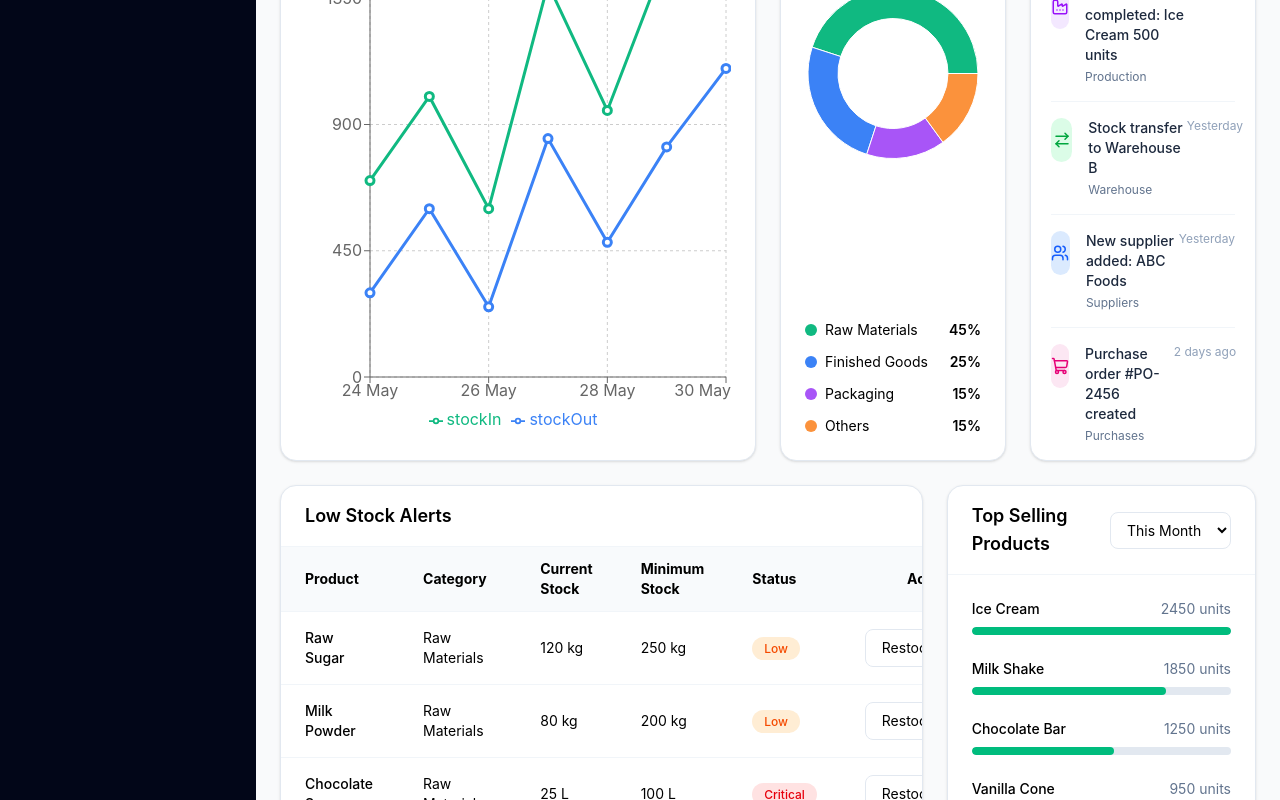
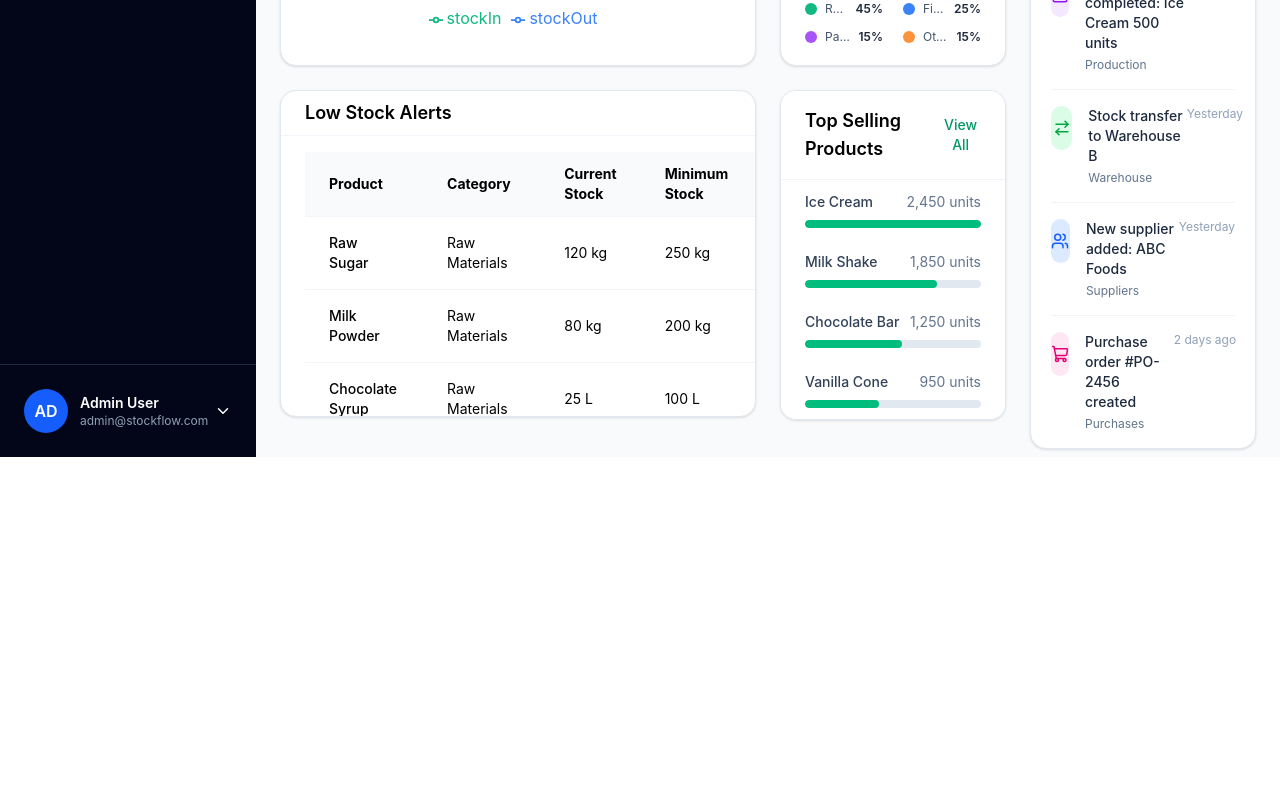
Before and after one commit to AljasMuthukadan/stockflow, a React (Vite) app in the folder client/: page /dashboard in a window 1280 px wide. Shown: the part 560-1360 px from the top of the page. After the commit the page ends 1017 px from the top, so only its background shows below. Built offline with nearby package versions, Linux system fonts and the light colour scheme.

Commit message:
Dashboard UI Demo Version Completed first date

```diff
--- a/client/src/components/dashboard/DashboardContent.jsx
+++ b/client/src/components/dashboard/DashboardContent.jsx
@@ -6,40 +6,42 @@ import TopSellingProducts from "./TopSellingProducts";
 
 export default function DashboardContent() {
   return (
-    <div className="space-y-6">
+      <div className="mt-4">
+        <div className="grid grid-cols-12 gap-6">
 
-      {/* First Row */}
+          {/* LEFT */}
+          <div className="col-span-12 xl:col-span-9">
+            <div className="grid grid-cols-12 gap-6">
 
-      <div className="grid grid-cols-12 gap-6 items-stretch">
-
-        <div className="col-span-12 xl:col-span-6">
+              {/* Inventory Chart */}
+              <div className="col-span-12 lg:col-span-8">
                 <InventoryChart />
               </div>
 
-        <div className="col-span-12 md:col-span-6 xl:col-span-3">
+              {/* Pie Chart */}
+              <div className="col-span-12 lg:col-span-4">
                 <StockCategoryChart />
               </div>
 
-        <div className="col-span-12 md:col-span-6 xl:col-span-3">
+              {/* Low Stock */}
+              <div className="col-span-12 lg:col-span-8">
+                <LowStockTable />
+              </div>
+
+              {/* Top Selling */}
+              <div className="col-span-12 lg:col-span-4">
+                <TopSellingProducts />
+              </div>
+
+            </div>
+          </div>
+
+          {/* RIGHT */}
+          <div className="col-span-12 xl:col-span-3">
             <RecentActivities />
           </div>
 
         </div>
-
-      {/* Second Row */}
-
-      <div className="grid grid-cols-12 gap-6 items-start">
-
-        <div className="col-span-12 xl:col-span-8">
-          <LowStockTable />
-        </div>
-
-        <div className="col-span-12 xl:col-span-4">
-          <TopSellingProducts />
-        </div>
-
-      </div>
-
       </div>
   );
 }
--- a/client/src/components/dashboard/DashboardHeader.jsx
+++ b/client/src/components/dashboard/DashboardHeader.jsx
@@ -2,7 +2,7 @@ import { CalendarDays } from "lucide-react";
 
  function DashboardHeader() {
   return (
-    <div className="mb-8 flex  flex-col gap-4 md:flex-row md:items-center md:justify-between">
+    <div className="mb-5 flex  flex-col gap-4 md:flex-row md:items-center md:justify-between">
       {/* Left */}
       <div>
         <h1 className="text-3xl font-bold tracking-tight text-slate-900">
--- a/client/src/components/dashboard/InventoryChart.jsx
+++ b/client/src/components/dashboard/InventoryChart.jsx
@@ -21,7 +21,7 @@ const data = [
 
  function InventoryChart() {
   return (
-    <div className="flex h-full flex-col rounded-2xl border border-slate-200 bg-white p-6 shadow-sm">
+    <div className="flex h-[300px] flex-col rounded-2xl border border-slate-200 bg-white p-6 shadow-sm">
 
       <div className="mb-4 flex items-center justify-between">
         <div>
@@ -41,7 +41,7 @@ const data = [
         </select>
       </div>
 
-      <div className="flex-1 min-h-[320px]">
+      <div className=" min-h-[180px]">
         <ResponsiveContainer width="100%" height="100%">
           <LineChart data={data}>
             <CartesianGrid strokeDasharray="3 3" />
--- a/client/src/components/dashboard/LowStockTable.jsx
+++ b/client/src/components/dashboard/LowStockTable.jsx
@@ -40,13 +40,13 @@ export default function LowStockTable() {
   return (
     <div className="rounded-2xl border border-slate-200 bg-white shadow-sm">
 
-      <div className="border-b border-slate-100 px-6 py-4">
+      <div className="border-b border-slate-100 px-6 py-2">
         <h3 className="text-lg font-semibold">
           Low Stock Alerts
         </h3>
       </div>
 
-      <div className="overflow-x-auto">
+      <div className="max-h-[280px] scrollbar-none overflow-y-auto px-6 py-4">
 
         <table className="w-full text-sm">
 
--- a/client/src/components/dashboard/RecentActivities.jsx
+++ b/client/src/components/dashboard/RecentActivities.jsx
@@ -53,7 +53,7 @@ import ActivityItem from "./ActivityItem";
   ];
 
   return (
-  <div className="flex h-full flex-col rounded-2xl border border-slate-200 bg-white shadow-sm">
+      <div className="flex h-full min-h-[650px] flex-col rounded-2xl border border-slate-200 bg-white shadow-sm">
       {/* Header */}
 
       <div className="flex items-center justify-between p-5 border-b border-slate-100">
--- a/client/src/components/dashboard/StockCategoryChart.jsx
+++ b/client/src/components/dashboard/StockCategoryChart.jsx
@@ -22,20 +22,22 @@ const COLORS = [
 
 function StockCategoryChart() {
     return (
-    <div className="flex h-full flex-col rounded-2xl border border-slate-200 bg-white p-6 shadow-sm">
-
-      <h3 className="mb-5 text-lg font-semibold">
+        <div className="flex h-[300px] flex-col rounded-2xl border border-slate-200 bg-white p-6 shadow-sm">
+            {/* Header */}
+            <h3 className="mb-4 text-lg font-semibold">
                 Stock by Category
             </h3>
 
-      <div className="flex-1 min-h-[220px]">
+            {/* Chart */}
+            <div className="flex-1 min-h-[150px]">
                 <ResponsiveContainer width="100%" height="100%">
                     <PieChart>
                         <Pie
                             data={data}
                             dataKey="value"
-              innerRadius={55}
-              outerRadius={85}
+                            innerRadius={45}
+                            outerRadius={75}
+                            paddingAngle={2}
                         >
                             {data.map((item, index) => (
                                 <Cell
@@ -50,22 +52,27 @@ const COLORS = [
                 </ResponsiveContainer>
             </div>
 
-      <div className="mt-6 space-y-3">
+            {/* Legend */}
+            <div className="mt-4 grid grid-cols-2 gap-x-5 gap-y-3">
                 {data.map((item, index) => (
                     <div
                         key={item.name}
-            className="flex items-center justify-between text-sm"
+                        className="flex items-center justify-between"
                     >
-            <div className="flex items-center gap-2">
+                        <div className="flex items-center gap-2 min-w-0">
               <span
-                className="h-3 w-3 rounded-full"
-                style={{ backgroundColor: COLORS[index] }}
+                  className="h-3 w-3 rounded-full flex-shrink-0"
+                  style={{
+                      backgroundColor: COLORS[index],
+                  }}
               />
 
-              <span>{item.name}</span>
+                            <span className="truncate text-xs text-slate-600">
+                {item.name}
+              </span>
                         </div>
 
-            <span className="font-semibold">
+                        <span className="ml-2 text-xs font-semibold text-slate-800">
               {item.value}%
             </span>
                     </div>
@@ -74,4 +81,5 @@ const COLORS = [
         </div>
     );
 }
+
 export default StockCategoryChart;
--- a/client/src/components/dashboard/TopSellingProducts.jsx
+++ b/client/src/components/dashboard/TopSellingProducts.jsx
@@ -24,60 +24,59 @@ const products = [
     sold: 760,
     progress: 34,
   },
+  {
+    name: "Mango Delight",
+    sold: 640,
+    progress: 28,
+  },
+  {
+    name: "Strawberry Cup",
+    sold: 510,
+    progress: 22,
+  },
 ];
 
 export default function TopSellingProducts() {
   return (
-    <div className="rounded-2xl border border-slate-200 bg-white shadow-sm">
-
+    <div className="flex max-h-[330px] scrollbar-none overflow-y-auto flex-col rounded-2xl border border-slate-200 bg-white shadow-sm">
+      {/* Header */}
       <div className="flex items-center justify-between border-b border-slate-100 px-6 py-4">
-
         <h3 className="text-lg font-semibold">
           Top Selling Products
         </h3>
 
-        <select className="rounded-lg border border-slate-200 px-3 py-2 text-sm">
-          <option>This Month</option>
-          <option>This Week</option>
-        </select>
-
+        <button className="text-sm font-medium text-emerald-600 hover:text-emerald-700">
+          View All
+        </button>
       </div>
 
-      <div className="space-y-6 p-6">
-
-        {products.map((product) => (
-
+      {/* Product List */}
+      <div className="py-3 px-6">
+        <div className="space-y-6">
+          {products.slice(0, 5).map((product) => (
             <div key={product.name}>
-
-            <div className="mb-2 flex justify-between text-sm">
-
-              <span className="font-medium">
+              <div className="mb-2 flex items-center justify-between text-sm">
+                <span className="font-medium text-slate-700">
                   {product.name}
                 </span>
 
                 <span className="text-slate-500">
-                {product.sold} units
+                  {product.sold.toLocaleString()} units
                 </span>
-
               </div>
 
               <div className="h-2 overflow-hidden rounded-full bg-slate-200">
-
                 <div
-                className="h-full rounded-full bg-emerald-500"
+                  className="h-full rounded-full bg-emerald-500 transition-all duration-500"
                   style={{
                     width: `${product.progress}%`,
                   }}
                 />
-
               </div>
-
             </div>
-
           ))}
-
         </div>
-
+      </div>
     </div>
   );
 }
--- a/client/src/layouts/DashboardLayout.jsx
+++ b/client/src/layouts/DashboardLayout.jsx
@@ -7,7 +7,7 @@ const DashboardLayout = () => {
     <div className="flex min-h-screen">
       <Sidebar />
 
-      <div className="flex flex-col flex-1">
+      <div className="flex  flex-col flex-1">
         <Navbar />
 
         <main className="flex-1  bg-gray-100">
--- a/client/src/layouts/SideBar.jsx
+++ b/client/src/layouts/SideBar.jsx
@@ -56,7 +56,7 @@ const menu = [
 
  function Sidebar() {
   return (
-    <aside className="w-64 bg-slate-950 text-white flex flex-col">
+    <aside className="w-64 min-h-screen bg-slate-950 text-white flex flex-col">
 
       {/* Logo */}
 
--- a/client/src/pages/DashboardPage.jsx
+++ b/client/src/pages/DashboardPage.jsx
@@ -4,7 +4,7 @@ import StatsGrid from "../components/dashboard/StatsGrid";
 
 const DashboardPage = () => {
   return (
-    <div className="min-h-full bg-gray-50 px-6 py-6">
+    <div className="min-h-full bg-gray-50 px-6 py-2">
       <DashboardHeader />
       <StatsGrid />
 
```
Also changed, not shown: 1 other file (tests, documents, lock files or other folders). Lines whose indentation alone changed are shown as unchanged.
